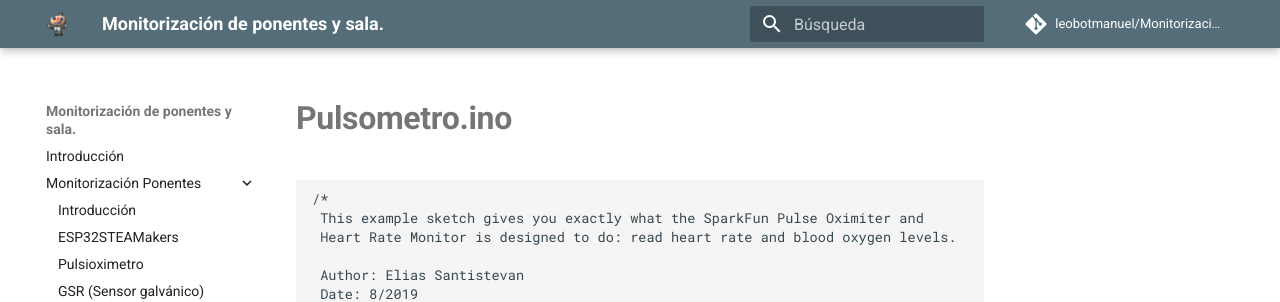
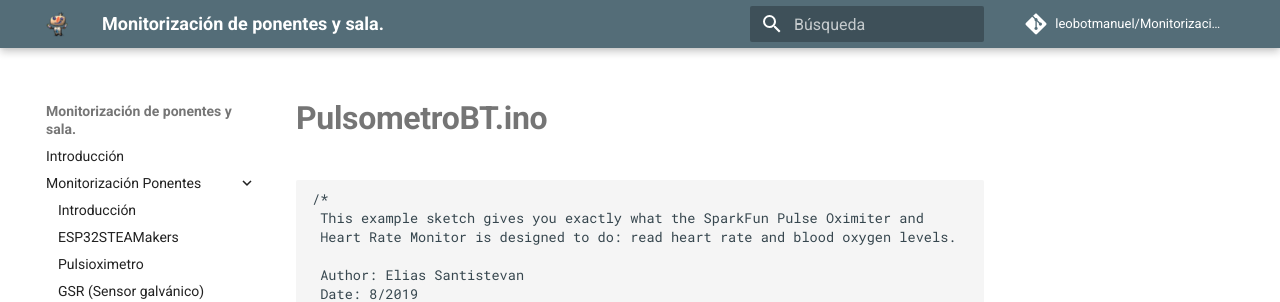
Before and after one commit to leobotmanuel/MonitorizacionPersonasSalas, an MkDocs documentation site: the page built from docs/monitorPonentes/programacion.md, in a window 1280 px wide and 900 px high. Shown: the top 302 px of the window. Built offline with MkDocs 1.6.1 and Material for MkDocs 9.7.7, drawn with Linux system fonts in a browser that asks for light colours; comment, search, counter and statistics services are not loaded.

Commit message:
programa

```diff
--- a/docs/monitorPonentes/programacion.md
+++ b/docs/monitorPonentes/programacion.md
@@ -1,5 +1,5 @@
 
-# **Pulsometro.ino**
+# **PulsometroBT.ino**
 
 ~~~
 /*
```
